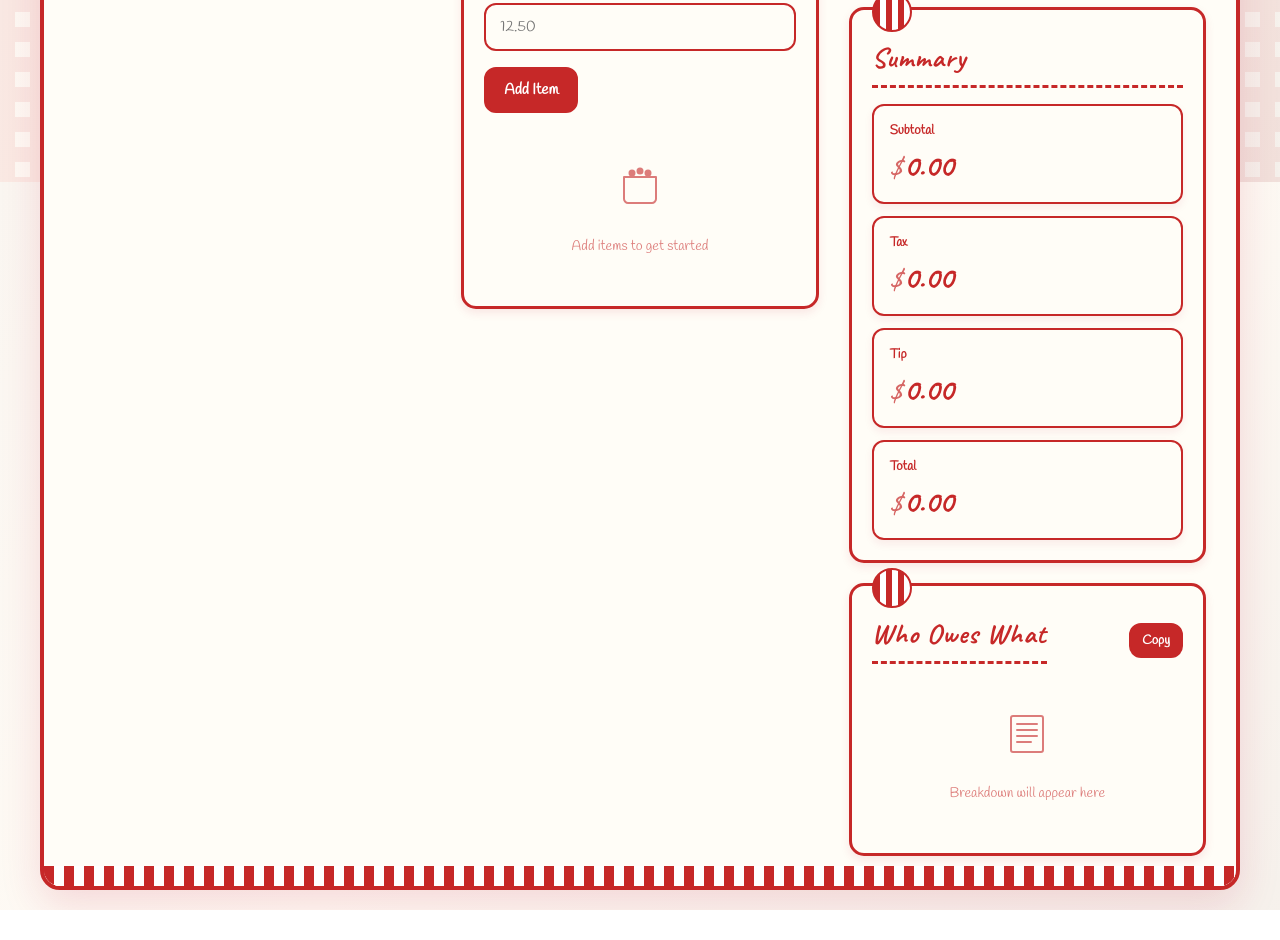
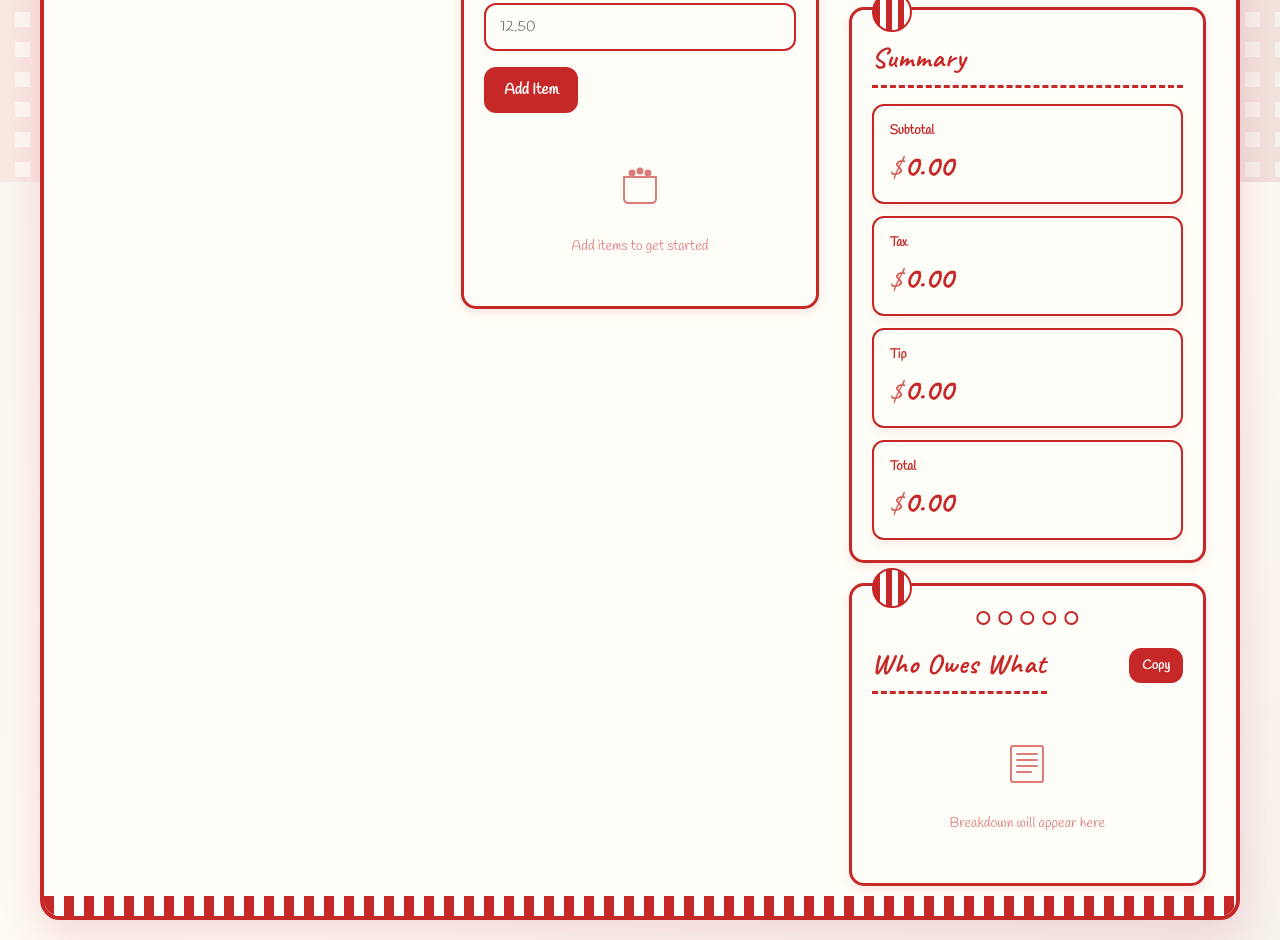
Before and after one commit to santai-artifacts/jeremy-receipts-301, a plain HTML site: page index.html in a window 1280 px wide. Shown: the part 618-1558 px from the top of the page. Before the commit the page ends 1528 px from the top, so only its background shows below. Drawn offline with Linux system fonts and the light colour scheme.

Commit message:
I also want a curly spine coil at the top like notebooks have
Santai-Kind: autosave
Santai-Author: jeremy

```diff
--- a/index.html
+++ b/index.html
@@ -620,6 +620,32 @@
     ::-webkit-scrollbar-thumb:hover {
       background: #a01f20;
     }
+
+    .breakdown-section-header {
+      position: relative;
+      padding-top: 30px;
+      margin-bottom: 16px;
+    }
+
+    .spiral-coil {
+      position: absolute;
+      top: 0;
+      left: 50%;
+      transform: translateX(-50%);
+      width: 100%;
+      height: 24px;
+      display: flex;
+      justify-content: center;
+      align-items: center;
+      gap: 8px;
+    }
+
+    .coil-ring {
+      width: 14px;
+      height: 14px;
+      border: 2.5px solid #c62828;
+      border-radius: 50%;
+    }
   </style>
 </head>
 <body>
@@ -736,9 +762,18 @@
 
         <!-- Per-Person Breakdown -->
         <div class="section" style="margin-top: 20px;">
-          <div style="display: flex; justify-content: space-between; align-items: center; margin-bottom: 16px;">
-            <h2 class="section-title" style="margin-bottom: 0;">Who Owes What</h2>
-            <button class="btn btn-primary btn-small" onclick="copyBreakdown()" style="margin-top: 10px;">Copy</button>
+          <div class="breakdown-section-header">
+            <div class="spiral-coil">
+              <div class="coil-ring"></div>
+              <div class="coil-ring"></div>
+              <div class="coil-ring"></div>
+              <div class="coil-ring"></div>
+              <div class="coil-ring"></div>
+            </div>
+            <div style="display: flex; justify-content: space-between; align-items: center;">
+              <h2 class="section-title" style="margin-bottom: 0;">Who Owes What</h2>
+              <button class="btn btn-primary btn-small" onclick="copyBreakdown()" style="margin-top: 0;">Copy</button>
+            </div>
           </div>
           <div id="breakdownList" style="flex: 1; overflow-y: auto;">
             <div class="empty-state">
```
